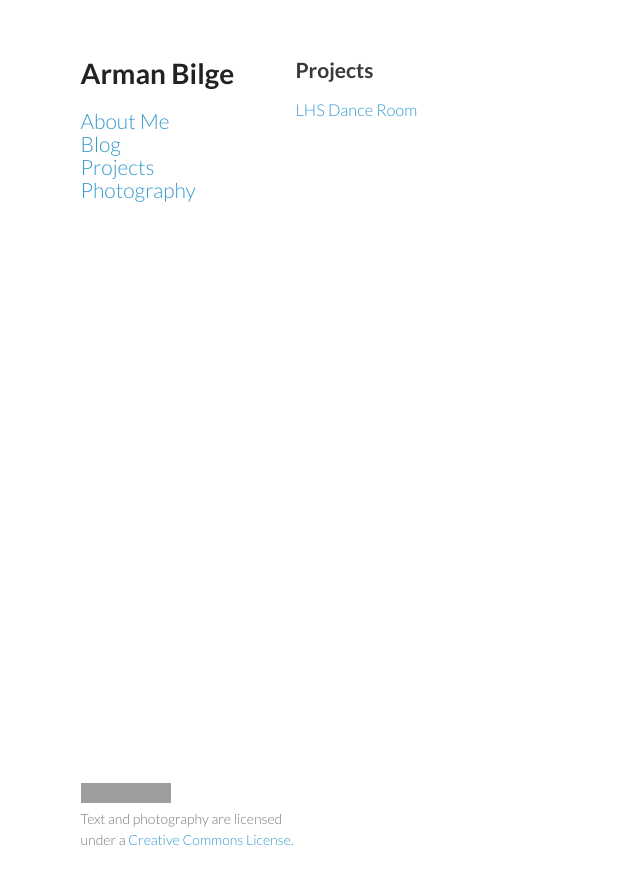
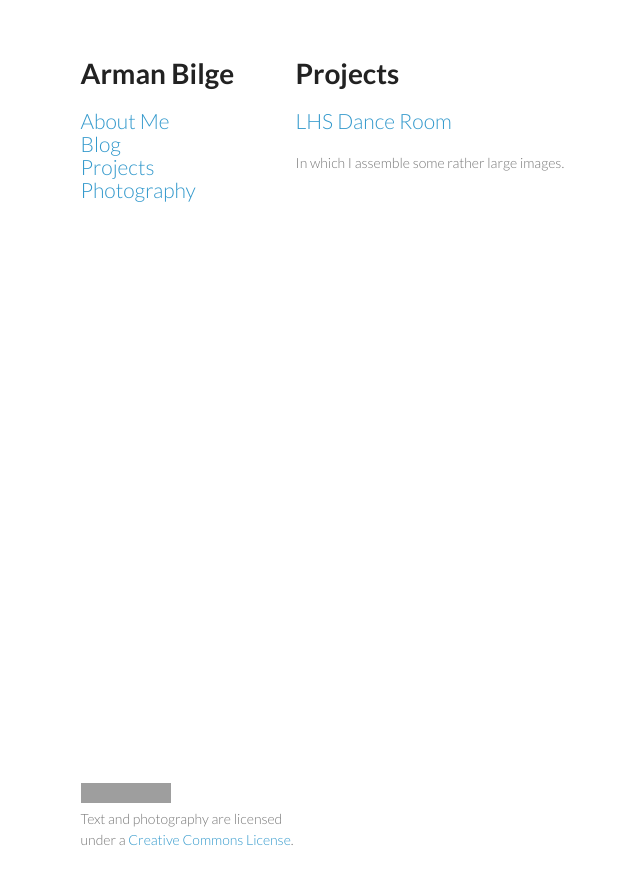
Before and after one commit to armanbilge/armanbilge.github.io, a Jekyll site: the page built from projects/index.md, in a window 1280 px wide. Shown: the top 885 px of the page, without its empty margins (202-842 px from the left). Built offline with Jekyll 4.4.1, drawn with Linux system fonts in a browser that asks for light colours; grey boxes are pictures that could not be loaded.

Commit message:
Update index.md

```diff
--- a/projects/index.md
+++ b/projects/index.md
@@ -4,6 +4,7 @@ layout: default
 
 ---
 
-## Projects
+# Projects
 
-### [LHS Dance Room](danceroom/)
+## [LHS Dance Room](danceroom/)
+In which I assemble some rather large images.
```
